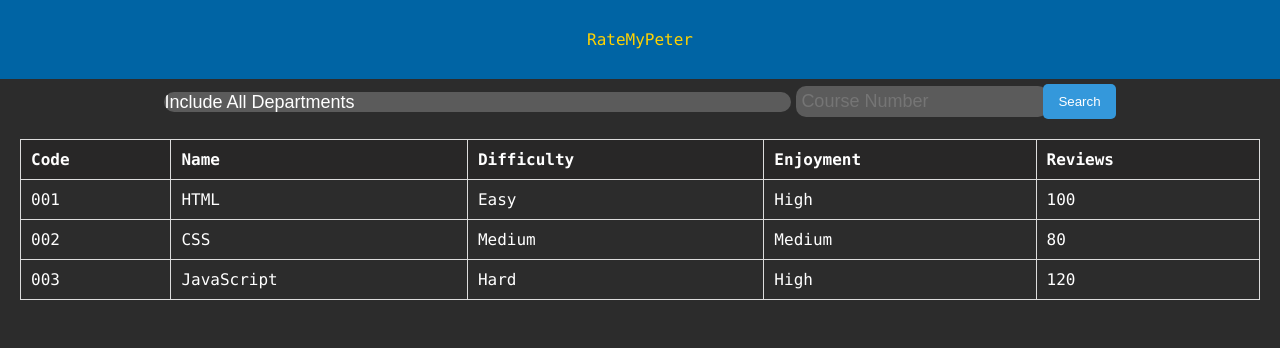
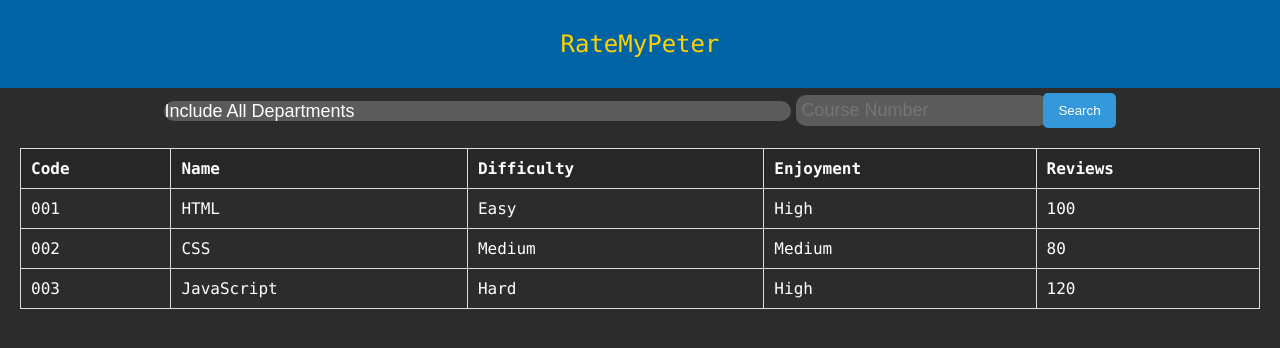
Before and after one commit to HowePersonal/Rate-My-Petr, a Flask app: page / in a window 1280 px wide. Shown: the top 348 px of the page. Run offline with Flask 3, Linux system fonts and the light colour scheme.

Commit message:
added navbar stuff

```diff
--- a/static/nav.css
+++ b/static/nav.css
@@ -4,9 +4,19 @@
     padding-bottom: 30px;
     padding-top: 30px;
     font-family: Menlo,Monaco,Consolas,"Liberation Mono","Courier New",monospace;
+    display: flex;
 }
 
 .nav-title{
     color : #ffd200;
-    text-align: center;
+    /* text-align: center; */
+    margin: auto;
+    font-size: x-large;
+    text-decoration: none;
+    transition: font-size 0.2s ease;
 }
+
+.nav-title:hover{
+    font-size: xx-large;
+    cursor: pointer;
+}
--- a/templates/pageNotFound.html
+++ b/templates/pageNotFound.html
@@ -6,6 +6,9 @@
     <title>Page Not Found</title>
 </head>
 <body>
+    <div class="navbar">
+        <a class="nav-title" href="search.html">RateMyPeter</a>
+    </div>
     <h1>Page Not Found</h1>
     <p>The requested page could not be found.</p>
 </body>
--- a/templates/professor.html
+++ b/templates/professor.html
@@ -8,6 +8,9 @@
     <script src="../static/professor.js" defer></script>
 </head>
 <body>
+    <div class="navbar">
+        <a class="nav-title" href="search.html">RateMyPeter</a>
+    </div>
     <div id="infoBox">
         <h1 id="professorName"></h1>
         <p id="professorTitle"></p>
--- a/templates/review.html
+++ b/templates/review.html
@@ -13,7 +13,7 @@
 
 	<body>
 		<div class="navbar">
-			<div class="nav-title">RateMyPeter</div>
+			<a class="nav-title" href="search.html">RateMyPeter</a>
 		</div>
 		<div id="userComment">
 			<div class="review-container">
--- a/templates/search.html
+++ b/templates/search.html
@@ -13,7 +13,7 @@
 
 	<body>
 		<div class="navbar">
-			<div class="nav-title">RateMyPeter</div>
+			<a class="nav-title" href="search.html">RateMyPeter</a>
 		</div>
 		<!-- Input For Dept & Course Code -->
 		<div class="input-container">
```
